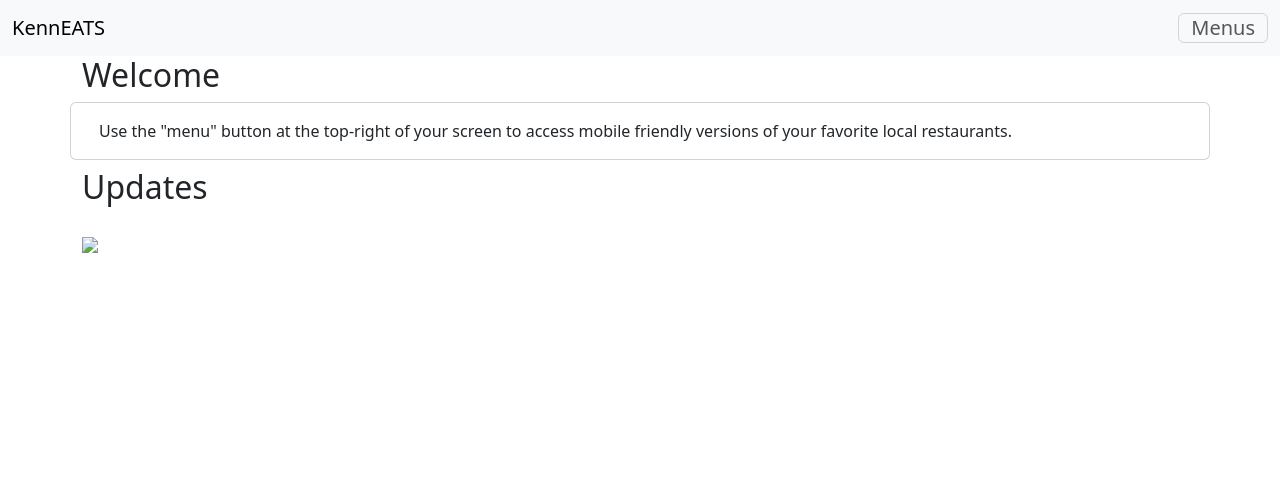
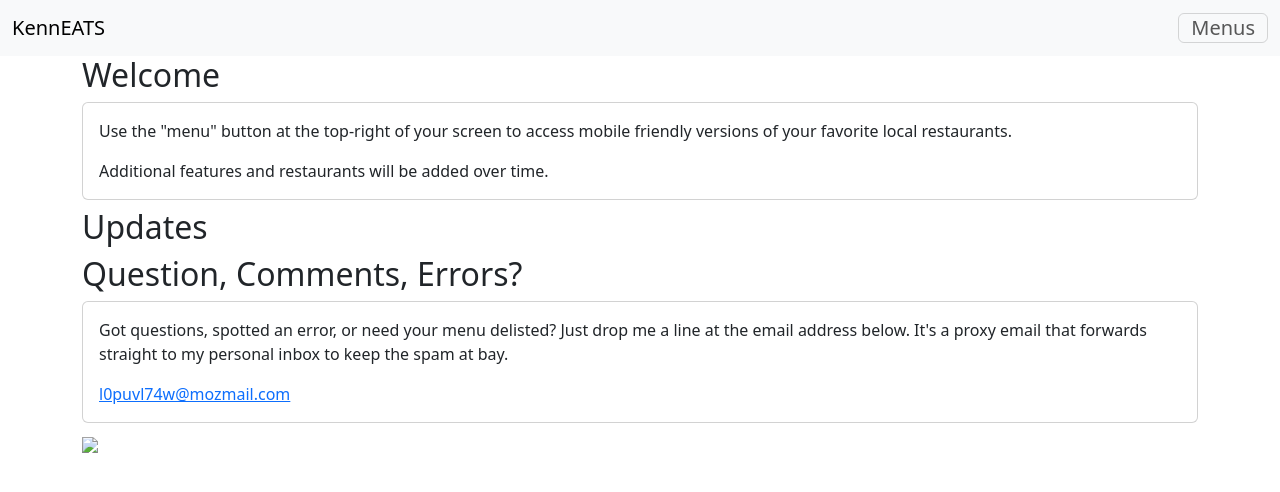
Before and after one commit to adostacey/menu-app, a Django app: template templates/home.html in a window 1280 px wide. Shown: the top 492 px of the page. Run offline with Django 3.2, Linux system fonts and the light colour scheme; the template is opened without the code that fills it, so the values that code supplies are empty.

Commit message:
update layout

```diff
--- a/templates/base.html
+++ b/templates/base.html
@@ -21,7 +21,7 @@
     <body>
         <nav class="navbar navbar-light bg-light sticky-top">
             <div class="container-fluid">
-                <a class="navbar-brand" href="#">KennEATS</a>
+                <a class="navbar-brand" href="{% url "index" %}">KennEATS</a>
                 <button class="navbar-toggler"
                         type="button"
                         data-bs-toggle="offcanvas"
--- a/templates/home.html
+++ b/templates/home.html
@@ -1,26 +1,38 @@
 {% extends "base.html" %}
 {% block content %}
-    <div class="row mb-2">
+    <div class="mb-2">
         <h2>Welcome</h2>
         <div class="card">
             <div class="card-body">
                 <p class="card-text">
                     Use the "menu" button at the top-right of your screen to access mobile friendly versions of your favorite local restaurants.
                 </p>
+                <p class="card-text">Additional features and restaurants will be added over time.</p>
             </div>
         </div>
     </div>
     <div class="row">
         <h2>Updates</h2>
-        <div class="row d-flex flex-coumn g-2">
+        <div class="d-flex flex-column">
             {% for post in posts %}
-            <div class="card">
-                <div class="card-body">
-                    <h5 class="card-subtitle text-muted">{{ post.date_created }}</h5>
-                    <p class="card-text">{{ post.body }}</p>
+                <div class="card mb-1">
+                    <div class="card-body">
+                        <h5 class="card-subtitle text-muted">{{ post.date_created }}</h5>
+                        <p class="card-text">{{ post.body }}</p>
+                    </div>
                 </div>
-            </div>
             {% endfor %}
         </div>
     </div>
+    <div class="mb-2">
+        <h2>Question, Comments, Errors?</h2>
+        <div class="card">
+            <div class="card-body">
+                <p class="card-text">
+                    Got questions, spotted an error, or need your menu delisted? Just drop me a line at the email address below. It's a proxy email that forwards straight to my personal inbox to keep the spam at bay.
+                </p>
+                <a href="mailto:l0puvl74w@mozmail.com" class="card-link">l0puvl74w@mozmail.com</a>
+            </div>
+        </div>
+    </div>
 {% endblock content %}
```
Also changed, not shown: templates/menu.html (+7 -9 lines).
